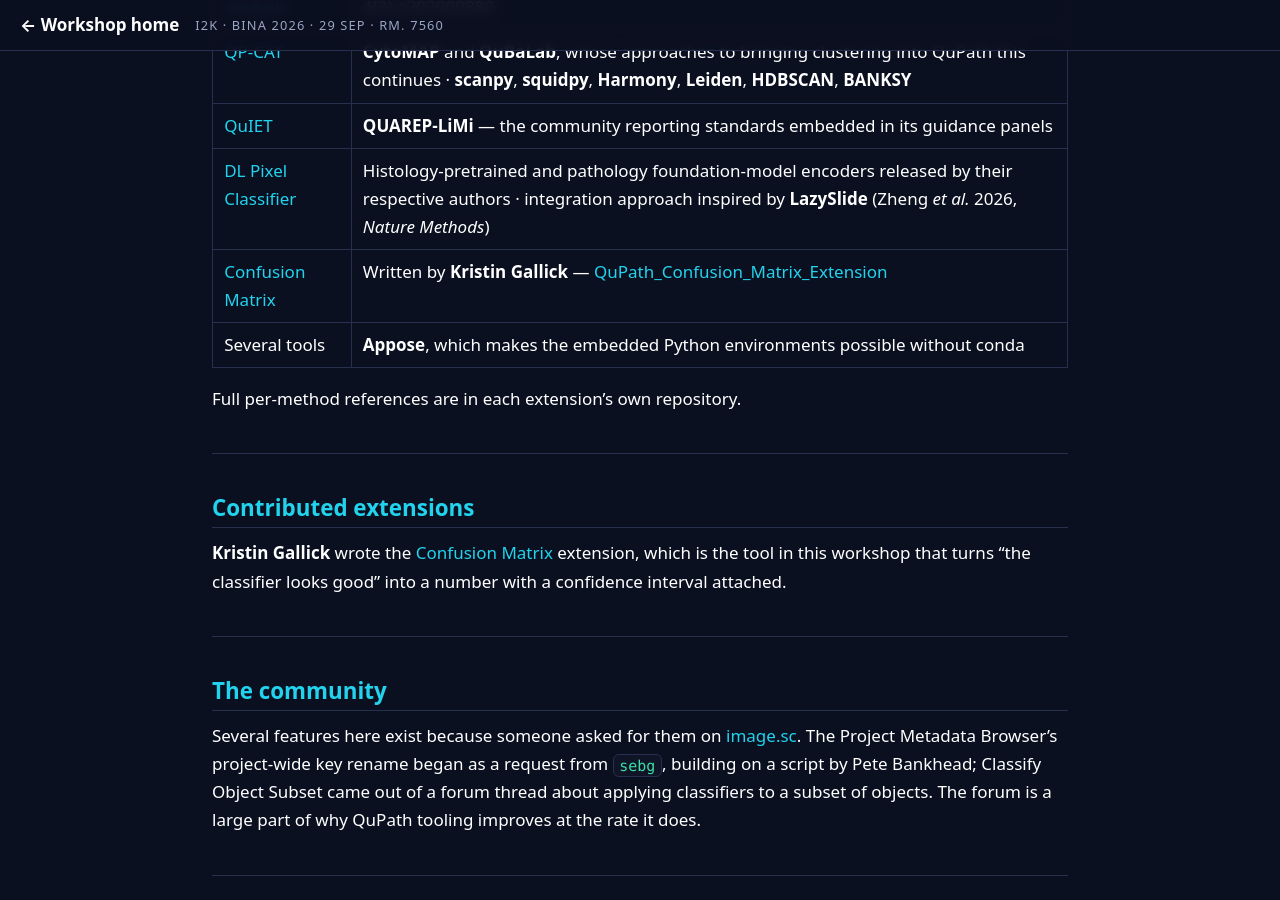
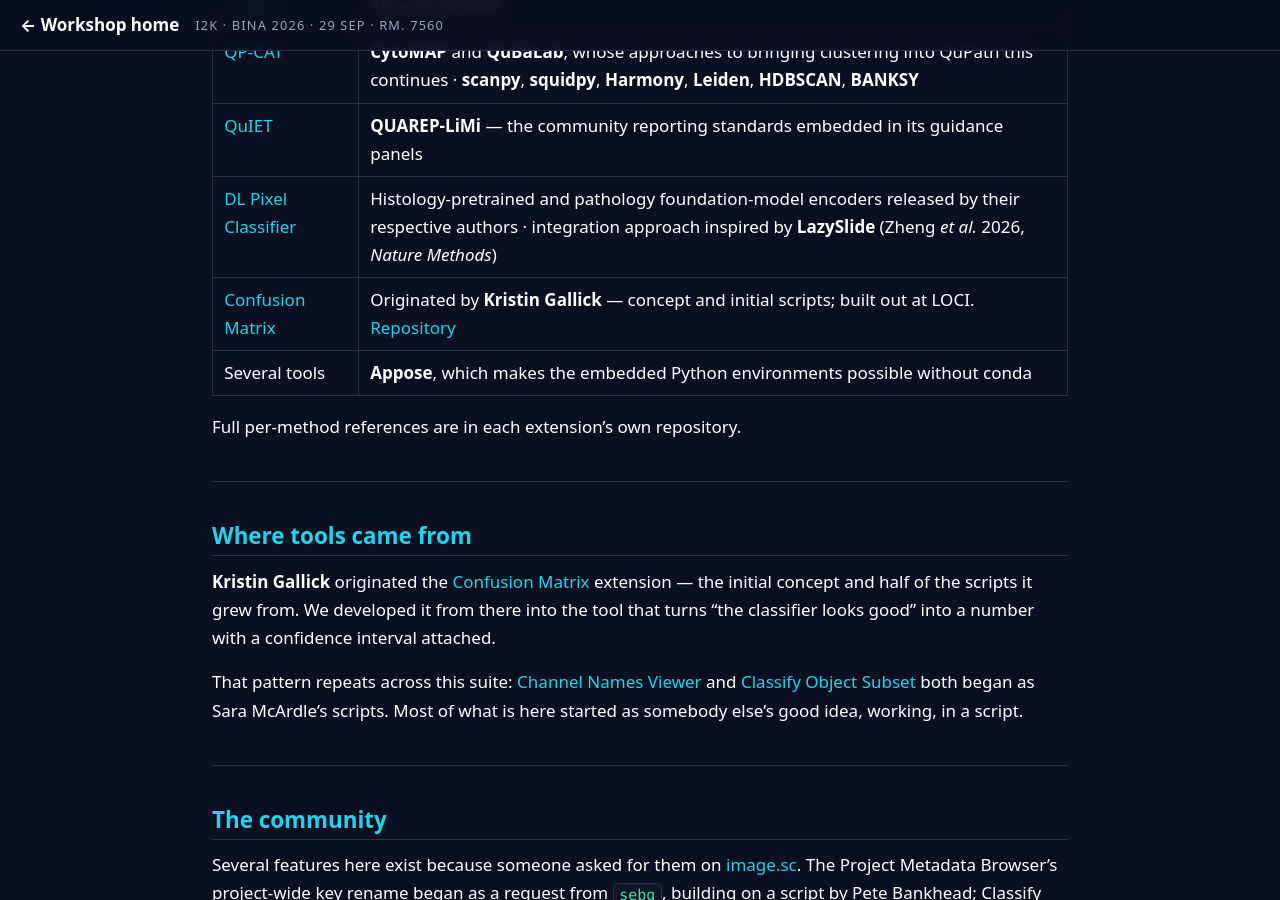
Before and after one commit to MichaelSNelson/BINA-I2K-2026-QuPath-Extensions, a Jekyll site: the page built from docs/acknowledgements.md, in a window 1280 px wide and 900 px high, scrolled down 1407 px. Built offline with Jekyll 4.4.1, drawn with Linux system fonts in a browser that asks for light colours.

Commit message:
Correct Confusion Matrix attribution
Kristin Gallick originated it - the initial concept and half of the scripts it
grew from - and it was built out into the extension at LOCI. Previously the
pages said she wrote it, which over-credits in one direction and under-credits
the development in the other. The repo sits under her account, which is why
the earlier reading was easy to make.

```diff
--- a/build_deck.js
+++ b/build_deck.js
@@ -425,7 +425,7 @@
     'Across a project: per-image breakdown, with divergent images flagged automatically',
     'Flagged images usually mean a staining or scanning problem, not a classifier problem',
   ],
-  'Written by Kristin Gallick.  ·  Demo only: the repository is currently private, so there is no version for you to install.');
+  'Originated by Kristin Gallick — concept and initial scripts; built out at LOCI.  ·  Demo only: the repository is currently private.');
 
 /* ================= 7 · DL cell and pixel classifiers ================= */
 
@@ -580,7 +580,7 @@
 
   s.addText([
     { text: 'Sara McArdle also shaped the software directly — two of these extensions began as her Groovy scripts, and her FS2K course was the model for how the workshop pages are written.\n', options: { fontSize: 17, color: INK, paraSpaceAfter: 10 } },
-    { text: 'Kristin Gallick, who wrote the Confusion Matrix extension.  ·  Pete Bankhead and the QuPath team.  ·  CT-FIRE, CurveAlign, TACS and TWOMBLI for the fibre work.  ·  CytoMAP and QuBaLab for bringing clustering into QuPath.  ·  QUAREP-LiMi for the reporting standards.  ·  The image.sc community, where several of these features were first requested.\n', options: { fontSize: 17, color: INK, paraSpaceAfter: 10 } },
+    { text: 'Kristin Gallick, whose concept and scripts the Confusion Matrix grew from.  ·  Pete Bankhead and the QuPath team.  ·  CT-FIRE, CurveAlign, TACS and TWOMBLI for the fibre work.  ·  CytoMAP and QuBaLab for bringing clustering into QuPath.  ·  QUAREP-LiMi for the reporting standards.  ·  The image.sc community, where several of these features were first requested.\n', options: { fontSize: 17, color: INK, paraSpaceAfter: 10 } },
     { text: 'Full credits: ' + URL + '/docs/acknowledgements.html', options: { fontSize: 17, bold: true, color: BLUE_DK } },
   ], { x: M, y: 4.35, w: W - 2 * M, h: 2.3, fontFace: BODY, valign: 'top' });
   pageNum(s);
--- a/docs/acknowledgements.md
+++ b/docs/acknowledgements.md
@@ -55,18 +55,22 @@
 | [QP-CAT](03-qp-cat-cell-analysis-tools.md) | **CytoMAP** and **QuBaLab**, whose approaches to bringing clustering into QuPath this continues · **scanpy**, **squidpy**, **Harmony**, **Leiden**, **HDBSCAN**, **BANKSY** |
 | [QuIET](01-quiet-image-export.md) | **QUAREP-LiMi** — the community reporting standards embedded in its guidance panels |
 | [DL Pixel Classifier](02-dl-pixel-classifier.md) | Histology-pretrained and pathology foundation-model encoders released by their respective authors · integration approach inspired by **LazySlide** (Zheng *et al.* 2026, *Nature Methods*) |
-| [Confusion Matrix](presented/confusion-matrix.md) | Written by **Kristin Gallick** — [QuPath_Confusion_Matrix_Extension](https://github.com/kgallik/QuPath_Confusion_Matrix_Extension) |
+| [Confusion Matrix](presented/confusion-matrix.md) | Originated by **Kristin Gallick** — concept and initial scripts; built out at LOCI. [Repository](https://github.com/kgallik/QuPath_Confusion_Matrix_Extension) |
 | Several tools | **Appose**, which makes the embedded Python environments possible without conda |
 
 Full per-method references are in each extension's own repository.
 
 ---
 
-## Contributed extensions
+## Where tools came from
 
-**Kristin Gallick** wrote the [Confusion Matrix](presented/confusion-matrix.md) extension, which
-is the tool in this workshop that turns "the classifier looks good" into a number with a
-confidence interval attached.
+**Kristin Gallick** originated the [Confusion Matrix](presented/confusion-matrix.md) extension —
+the initial concept and half of the scripts it grew from. We developed it from there into the
+tool that turns "the classifier looks good" into a number with a confidence interval attached.
+
+That pattern repeats across this suite: [Channel Names Viewer](11-channel-names-viewer.md) and
+[Classify Object Subset](07-classify-object-subset.md) both began as Sara McArdle's scripts.
+Most of what is here started as somebody else's good idea, working, in a script.
 
 ---
 
```
Also changed, not shown: TODO.md (+3 -2 lines), docs/presented/confusion-matrix.md (+11 -2 lines), 1 other file.
